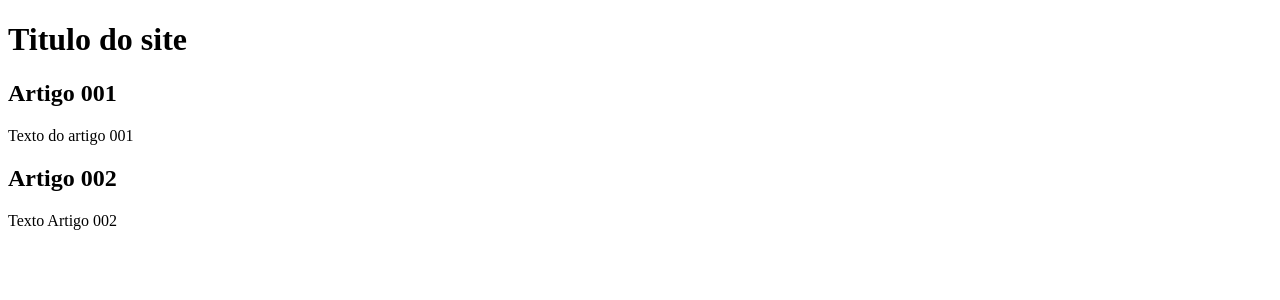
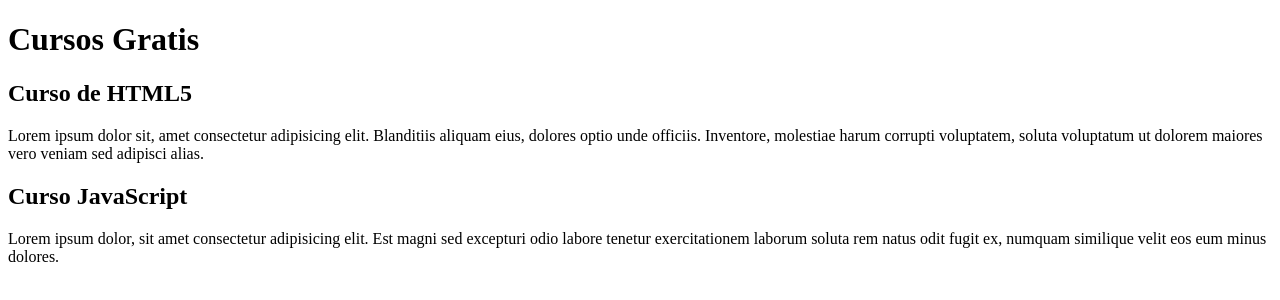
Before and after one commit to IsabelaOliver/Projeto-Site, a plain HTML site: page index.html in a window 1280 px wide. Drawn offline with Linux system fonts and the light colour scheme.

Commit message:
Atualizando 1

```diff
--- a/index.html
+++ b/index.html
@@ -12,16 +12,21 @@
     </div>
     <main>
         <header>
-            <h1>Titulo do site</h1>
+            <h1>Cursos Gratis</h1>
 
         </header>
         <article>
-            <h2>Artigo 001</h2>
-            <p>Texto do artigo 001</p>
+            <h2>Curso de  HTML5</h2>
+            <p>Lorem ipsum dolor sit, amet consectetur adipisicing elit. Blanditiis aliquam eius, dolores optio unde officiis. Inventore,
+             molestiae harum corrupti voluptatem,
+             soluta voluptatum ut dolorem maiores vero veniam sed adipisci alias.</p>
         </article>
         <article>
-            <h2>Artigo 002</h2>
-            <p>Texto Artigo 002</p>
+            <h2>Curso JavaScript</h2>
+            <p>Lorem ipsum dolor, sit amet consectetur adipisicing elit.
+             Est magni sed excepturi odio labore tenetur exercitationem laborum soluta
+             rem natus odit fugit ex,
+             numquam similique velit eos eum minus dolores.</p>
         </article>
     </main>
 </body>
```
